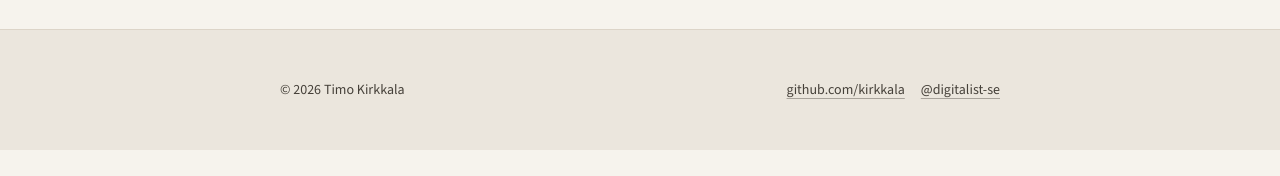
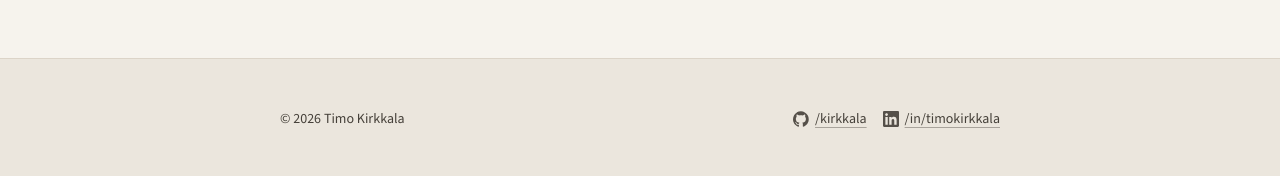
Before and after one commit to kirkkala/kirkkala-site, a Next.js app: page / in a window 1280 px wide. Shown: the part 1930-2106 px from the top of the page. Before the commit the page ends 2080 px from the top, so only its background shows below. Built offline with nearby package versions, Linux system fonts and the light colour scheme; no server answers.

Commit message:
No brand icons with lucid, create own

```diff
--- /dev/null
+++ b/src/components/brand-icons.tsx
@@ -0,0 +1,46 @@
+import type { ComponentProps } from "react";
+
+type IconProps = ComponentProps<"span">;
+
+const githubSvg = "/icons/brand/github.svg";
+const linkedinSvg = "/icons/brand/linkedin.svg";
+
+/**
+ * Renders a monochrome brand icon from `public/icons/brand/*.svg` using CSS mask so
+ * `bg-current` follows link text color (unlike `<img>`, which bakes in fills).
+ */
+function BrandIcon({
+  maskSrc,
+  className,
+  style,
+  ...props
+}: IconProps & { maskSrc: string }) {
+  return (
+    <span
+      {...props}
+      aria-hidden
+      className={["inline-block bg-current", className]
+        .filter(Boolean)
+        .join(" ")}
+      style={{
+        maskImage: `url(${maskSrc})`,
+        maskSize: "contain",
+        maskRepeat: "no-repeat",
+        maskPosition: "center",
+        WebkitMaskImage: `url(${maskSrc})`,
+        WebkitMaskSize: "contain",
+        WebkitMaskRepeat: "no-repeat",
+        WebkitMaskPosition: "center",
+        ...style,
+      }}
+    />
+  );
+}
+
+export function GitHubIcon(props: IconProps) {
+  return <BrandIcon maskSrc={githubSvg} {...props} />;
+}
+
+export function LinkedInIcon(props: IconProps) {
+  return <BrandIcon maskSrc={linkedinSvg} {...props} />;
+}
--- a/src/components/footer.tsx
+++ b/src/components/footer.tsx
@@ -1,7 +1,19 @@
+import { GitHubIcon, LinkedInIcon } from "@/components/brand-icons";
 import { OpensInNewTab } from "@/components/opens-new-tab";
 import { site } from "@/data/site";
 
+function linkPath(href: string) {
+  let path = new URL(href).pathname;
+  if (path.length > 1 && path.endsWith("/")) {
+    path = path.slice(0, -1);
+  }
+  return path;
+}
+
 export function Footer() {
+  const githubPath = linkPath(site.links.github);
+  const linkedinPath = linkPath(site.links.linkedin);
+
   return (
     <footer className="site-footer">
       <div className="content-shell footer-inner">
@@ -11,20 +23,24 @@ export function Footer() {
         <nav aria-label="Profiles" className="footer-nav">
           <a
             href={site.links.github}
-            className="nav-link nav-link-footer"
+            className="nav-link nav-link-footer gap-1.5"
             target="_blank"
             rel="noopener noreferrer"
+            aria-label={`${site.name} on GitHub`}
           >
-            github.com/kirkkala
+            <GitHubIcon className="size-4 shrink-0 opacity-90" />
+            {githubPath}
             <OpensInNewTab />
           </a>
           <a
-            href={site.links.employer}
-            className="nav-link nav-link-footer"
+            href={site.links.linkedin}
+            className="nav-link nav-link-footer gap-1.5"
             target="_blank"
             rel="noopener noreferrer"
+            aria-label={`${site.name} on LinkedIn`}
           >
-            @digitalist-se
+            <LinkedInIcon className="size-4 shrink-0 opacity-90" />
+            {linkedinPath}
             <OpensInNewTab />
           </a>
         </nav>
--- a/src/data/site.ts
+++ b/src/data/site.ts
@@ -2,12 +2,12 @@ export const site = {
   name: "Timo Kirkkala",
   handle: "kirkkala",
   tagline:
-    "Web dev & tech delivery. Basketball, bikes, photography. And a dad.",
+    "Web development and tech delivery at work. Basketball, cycling, nature, photography and a dad when not at work.",
   location: "Helsinki",
   links: {
     site: "https://kirkkala.com",
     github: "https://github.com/kirkkala",
-    employer: "https://github.com/digitalist-se",
+    linkedin: "https://www.linkedin.com/in/timokirkkala/",
   },
 } as const;
 
```
Also changed, not shown: public/icons/brand/github.svg (added), public/icons/brand/linkedin.svg (added).
